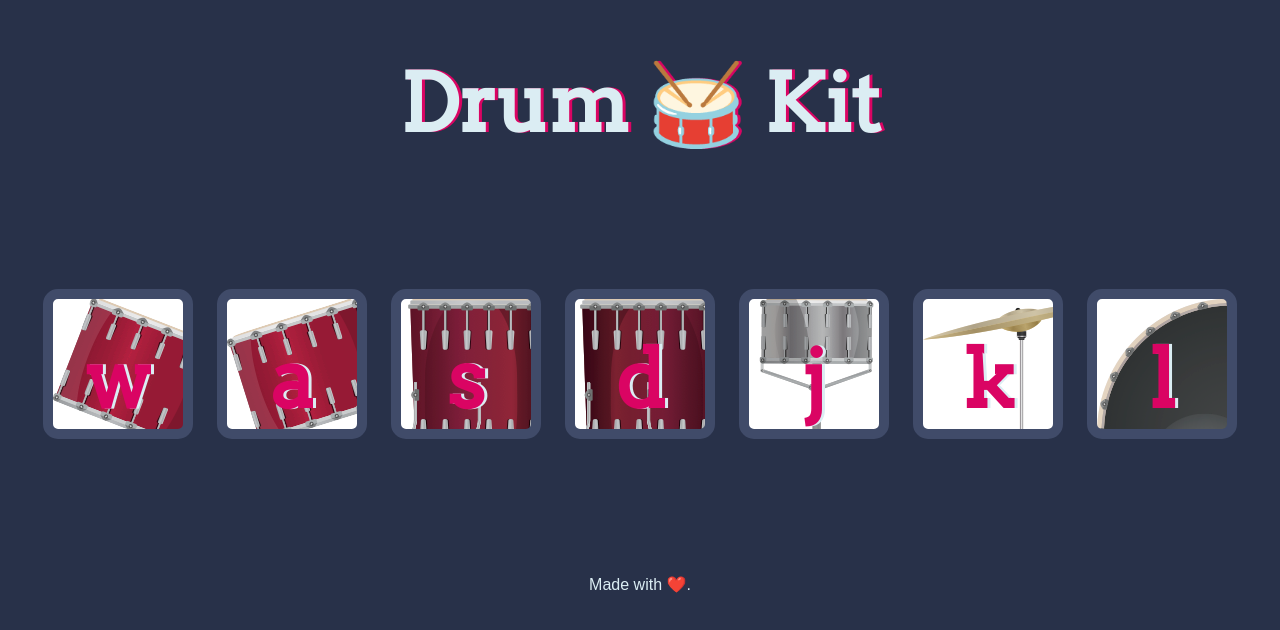
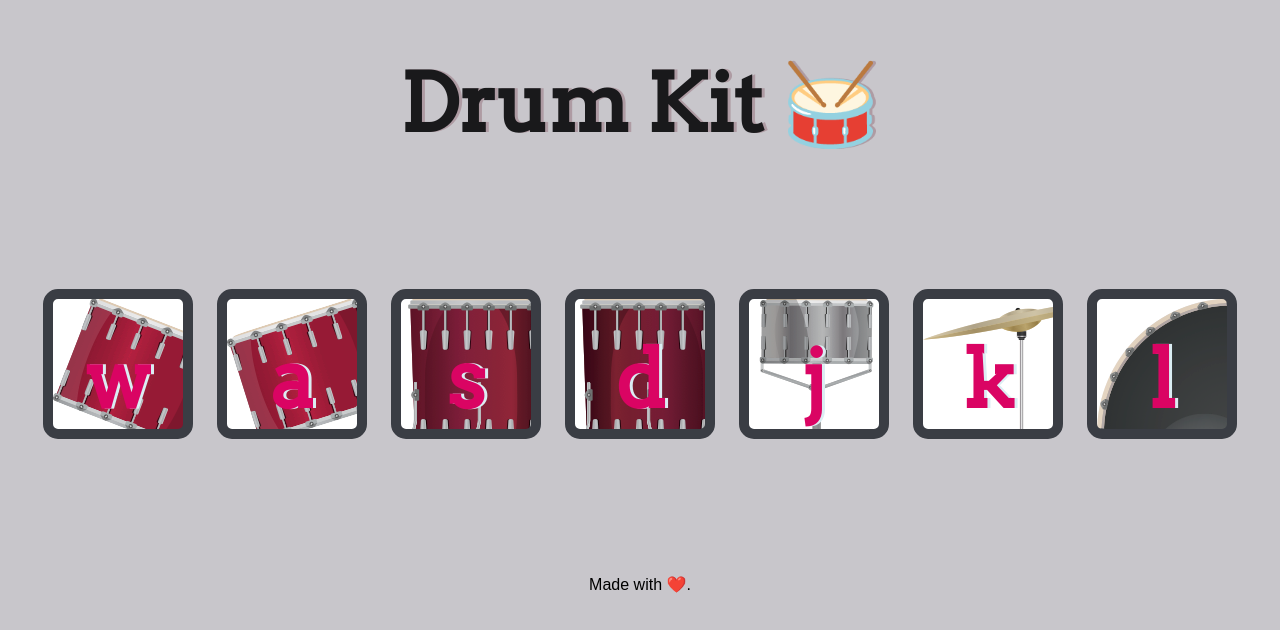
Before and after one commit to suhanijagotra/drum-kit, a plain HTML site: page index.html in a window 1280 px wide. Drawn offline with Linux system fonts and the light colour scheme.

Commit message:
completed

```diff
--- a/index.html
+++ b/index.html
@@ -10,7 +10,7 @@
 
 <body>
 
-  <h1 id="title">Drum 🥁 Kit</h1>
+  <h1 id="title">Drum Kit 🥁</h1>
   <div class="set">
     <button class="w drum">w</button>
     <button class="a drum">a</button>
--- a/styles.css
+++ b/styles.css
@@ -1,18 +1,22 @@
 body {
     text-align: center;
-    background-color: #283149;
+    background-color: #c8c6cb;
+    /* background-image: url("images/abstract-music-rock-bw.jpg");
+    background-position: bottom;
+    background-repeat: no-repeat;
+    background-size: cover; */
   }
 
   h1 {
     font-size: 5rem;
-    color: #DBEDF3;
+    color: #19191b;
     font-family: "Arvo", cursive;
-    text-shadow: 3px 0 #DA0463;
+    text-shadow: 3px 0 #ae9ba3;
 
   }
 
   footer {
-    color: #DBEDF3;
+    color: #000000;
     font-family: sans-serif;
   }
 
@@ -49,17 +53,17 @@ body {
   }
 
   .pressed {
-    box-shadow: 0 3px 4px 0 #DBEDF3;
+    box-shadow: 0 3px 4px 0 #cbdde3;
     opacity: 0.5;
   }
 
   .red {
-    color: red;
+    color: rgb(245, 0, 0);
   }
 
   .drum {
     outline: none;
-    border: 10px solid #404B69;
+    border: 10px solid #3a3d44;
     font-size: 5rem;
     font-family: 'Arvo', cursive;
     line-height: 2;
```
Also changed, not shown: images/D1.jpg (added), images/abstract-music-rock-bw.jpg (added), images/download.jpeg (added), images/images (1).jpeg (added), images/images.jpeg (added).
